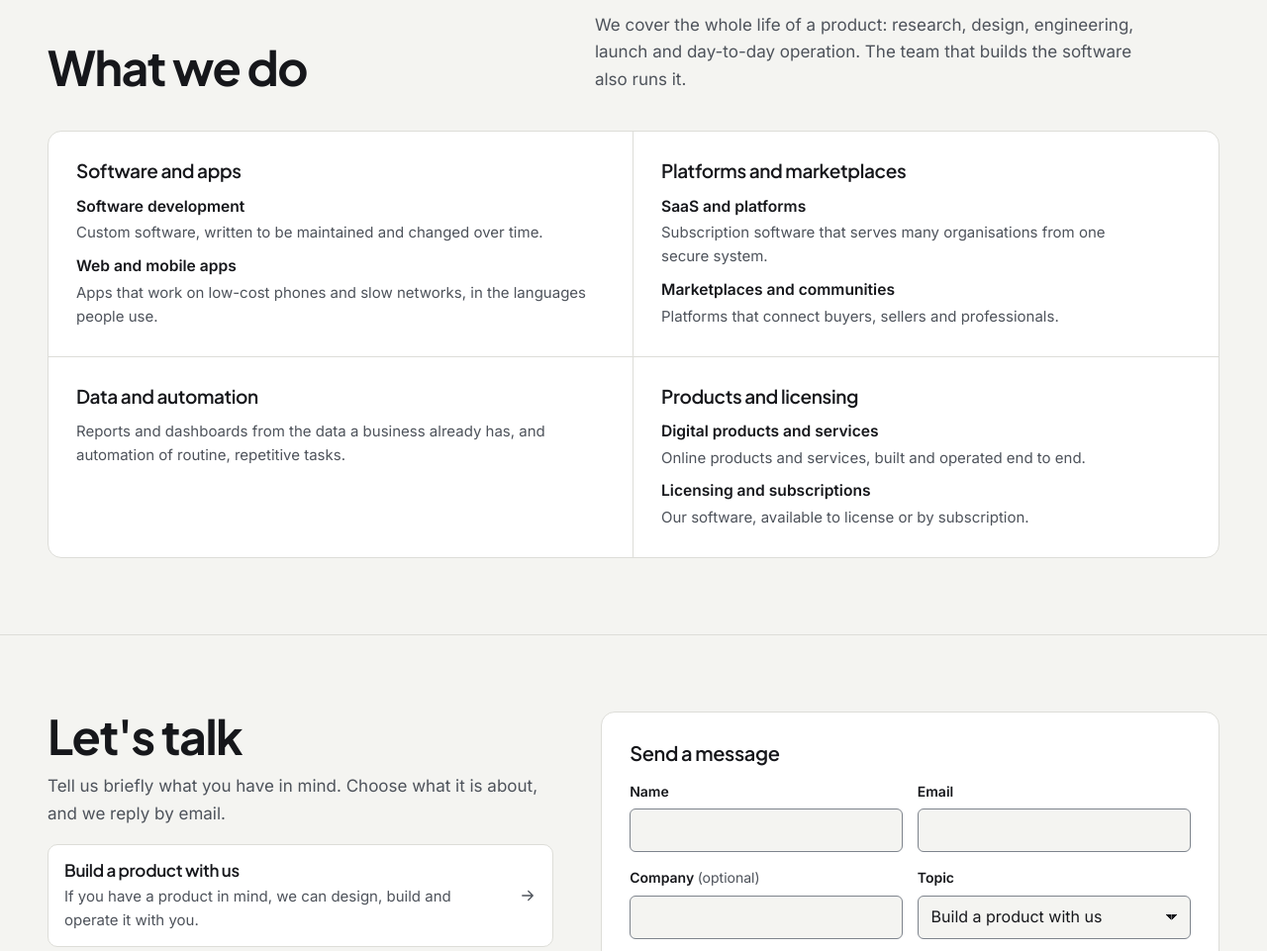
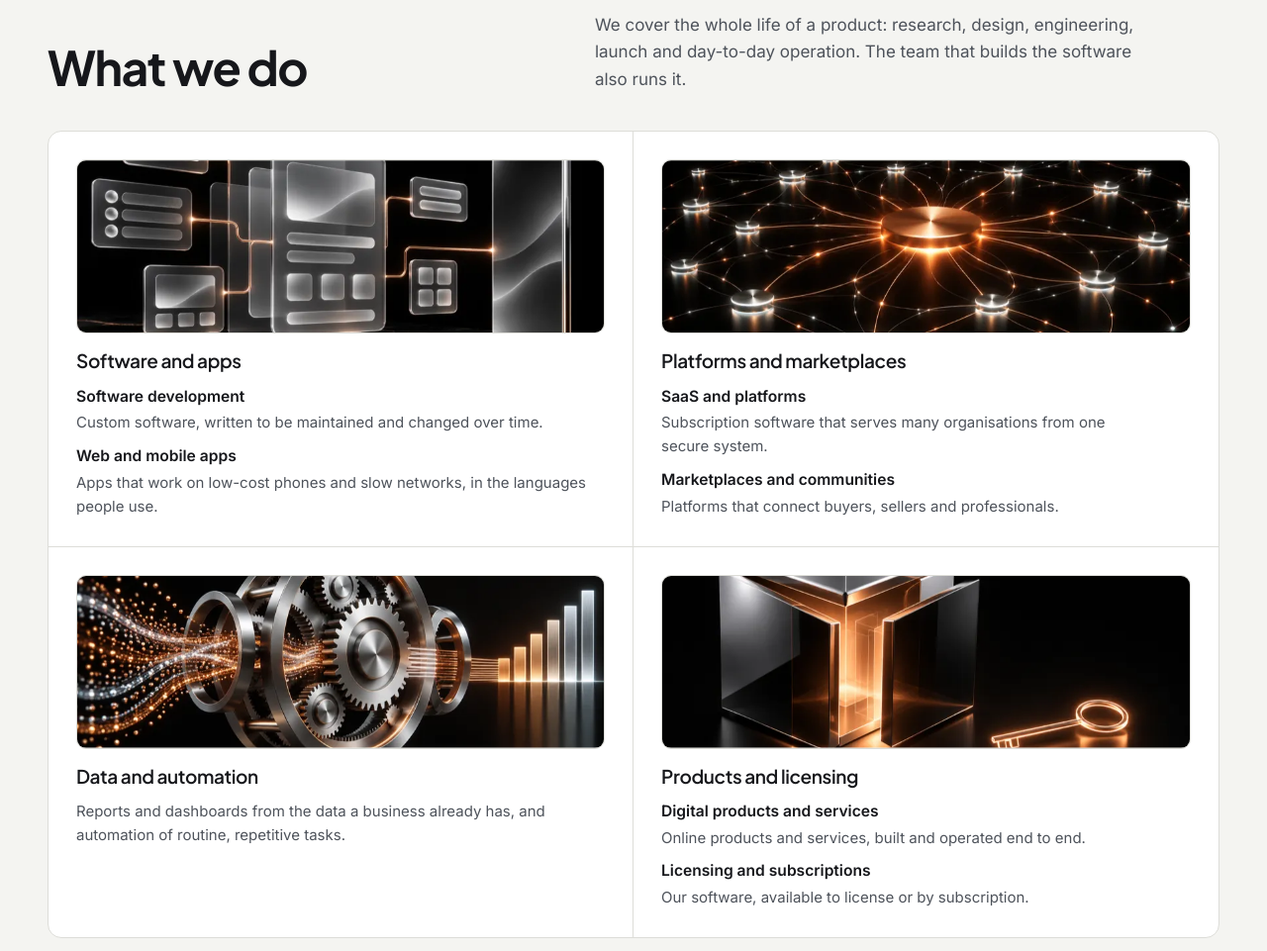
Before and after one commit to jykalabs-dev/jykalabs-website, a plain HTML site: page docs/index.html in a window 1280 px wide. Shown: the part 1780-2741 px from the top of the page at 99% size. Drawn offline with Linux system fonts and the light colour scheme.

Commit message:
Pictures and a wipe-in reveal for What we do
One Higgsfield image per area (apps, platforms, data and automation,
products and licensing), wiping in as each cell scrolls into view; none
under reduced motion or without JavaScript.

Co-Authored-By: Claude Opus 5.5 <noreply@anthropic.com>

```diff
--- a/docs/index.html
+++ b/docs/index.html
@@ -188,25 +188,29 @@
           <p>We cover the whole life of a product: research, design, engineering, launch and day-to-day operation. The team that builds the software also runs it.</p>
         </div>
         <ul class="grid-2x2" data-reveal>
-          <li class="grid-cell">
+          <li class="grid-cell" data-wipe>
+            <div class="cell-media"><img src="media/wwd-apps-800.webp" srcset="media/wwd-apps-800.webp 800w, media/wwd-apps-1344.webp 1344w" sizes="(min-width: 1200px) 34rem, (min-width: 760px) 46vw, 100vw" width="800" height="448" alt="" loading="lazy"></div>
             <h3>Software and apps</h3>
             <dl>
               <div><dt>Software development</dt><dd>Custom software, written to be maintained and changed over time.</dd></div>
               <div><dt>Web and mobile apps</dt><dd>Apps that work on low-cost phones and slow networks, in the languages people use.</dd></div>
             </dl>
           </li>
-          <li class="grid-cell">
+          <li class="grid-cell" data-wipe>
+            <div class="cell-media"><img src="media/wwd-platforms-800.webp" srcset="media/wwd-platforms-800.webp 800w, media/wwd-platforms-1344.webp 1344w" sizes="(min-width: 1200px) 34rem, (min-width: 760px) 46vw, 100vw" width="800" height="448" alt="" loading="lazy"></div>
             <h3>Platforms and marketplaces</h3>
             <dl>
               <div><dt>SaaS and platforms</dt><dd>Subscription software that serves many organisations from one secure system.</dd></div>
               <div><dt>Marketplaces and communities</dt><dd>Platforms that connect buyers, sellers and professionals.</dd></div>
             </dl>
           </li>
-          <li class="grid-cell">
+          <li class="grid-cell" data-wipe>
+            <div class="cell-media"><img src="media/wwd-data-800.webp" srcset="media/wwd-data-800.webp 800w, media/wwd-data-1344.webp 1344w" sizes="(min-width: 1200px) 34rem, (min-width: 760px) 46vw, 100vw" width="800" height="448" alt="" loading="lazy"></div>
             <h3>Data and automation</h3>
             <p>Reports and dashboards from the data a business already has, and automation of routine, repetitive tasks.</p>
           </li>
-          <li class="grid-cell">
+          <li class="grid-cell" data-wipe>
+            <div class="cell-media"><img src="media/wwd-products-800.webp" srcset="media/wwd-products-800.webp 800w, media/wwd-products-1344.webp 1344w" sizes="(min-width: 1200px) 34rem, (min-width: 760px) 46vw, 100vw" width="800" height="448" alt="" loading="lazy"></div>
             <h3>Products and licensing</h3>
             <dl>
               <div><dt>Digital products and services</dt><dd>Online products and services, built and operated end to end.</dd></div>
--- a/docs/main.js
+++ b/docs/main.js
@@ -72,7 +72,7 @@
   }
 
   // ---------- Scroll motion: reveal once, and play the city video only when visible ----------
-  var revealables = document.querySelectorAll("[data-reveal]");
+  var revealables = document.querySelectorAll("[data-reveal], [data-wipe]");
   if ("IntersectionObserver" in window && !reduceMotion) {
     var io = new IntersectionObserver(function (entries) {
       entries.forEach(function (entry) {
--- a/docs/styles.css
+++ b/docs/styles.css
@@ -263,6 +263,9 @@ a:hover { color: var(--accent-primary-hover); }
 .grid-cell dt { font-weight: 600; font-size: 0.975rem; }
 .grid-cell dd { margin: 0.1rem 0 0; color: var(--text-secondary); font-size: 0.9375rem; text-wrap: pretty; }
 .grid-cell > p { color: var(--text-secondary); font-size: 0.9375rem; }
+.cell-media { overflow: hidden; border-radius: var(--radius); border: 1px solid var(--border-hairline); background: var(--bg-subtle); height: clamp(8.5rem, 14vw, 11rem); margin-bottom: 0.25rem; }
+.cell-media img { width: 100%; height: 100%; object-fit: cover; transition: transform 600ms var(--ease-out); }
+@media (hover: hover) and (prefers-reduced-motion: no-preference) { .grid-cell:hover .cell-media img { transform: scale(1.03); } }
 
 /* ---------- Work with us + contact ---------- */
 .talk-grid { display: grid; gap: clamp(1.75rem, 4vw, 3rem); grid-template-columns: minmax(0, 1fr); }
@@ -338,6 +341,10 @@ a:hover { color: var(--accent-primary-hover); }
 @media (prefers-reduced-motion: no-preference) {
   .js [data-reveal] { opacity: 0; transform: translateY(12px); transition: opacity 420ms var(--ease-out), transform 420ms var(--ease-out); }
   .js [data-reveal].is-in { opacity: 1; transform: none; }
+  /* What we do: as each cell comes into view, its picture wipes in from the left; side-by-side cells follow one another. */
+  .js [data-wipe] .cell-media img { clip-path: inset(0 100% 0 0); transition: clip-path 700ms var(--ease-out), transform 600ms var(--ease-out); }
+  .js [data-wipe].is-in .cell-media img { clip-path: inset(0 0 0 0); }
+  @media (min-width: 760px) { .js [data-wipe].is-in:nth-child(even) .cell-media img { transition-delay: 120ms, 0ms; } }
 }
 @media (prefers-reduced-motion: reduce) {
   *, *::before, *::after { animation-duration: 1ms !important; animation-iteration-count: 1 !important; transition-duration: 1ms !important; }
```
Also changed, not shown: docs/media/wwd-apps-1344.webp (added), docs/media/wwd-apps-800.webp (added), docs/media/wwd-data-1344.webp (added), docs/media/wwd-data-800.webp (added), docs/media/wwd-platforms-1344.webp (added), docs/media/wwd-platforms-800.webp (added), docs/media/wwd-products-1344.webp (added), docs/media/wwd-products-800.webp (added), 1 other file.
